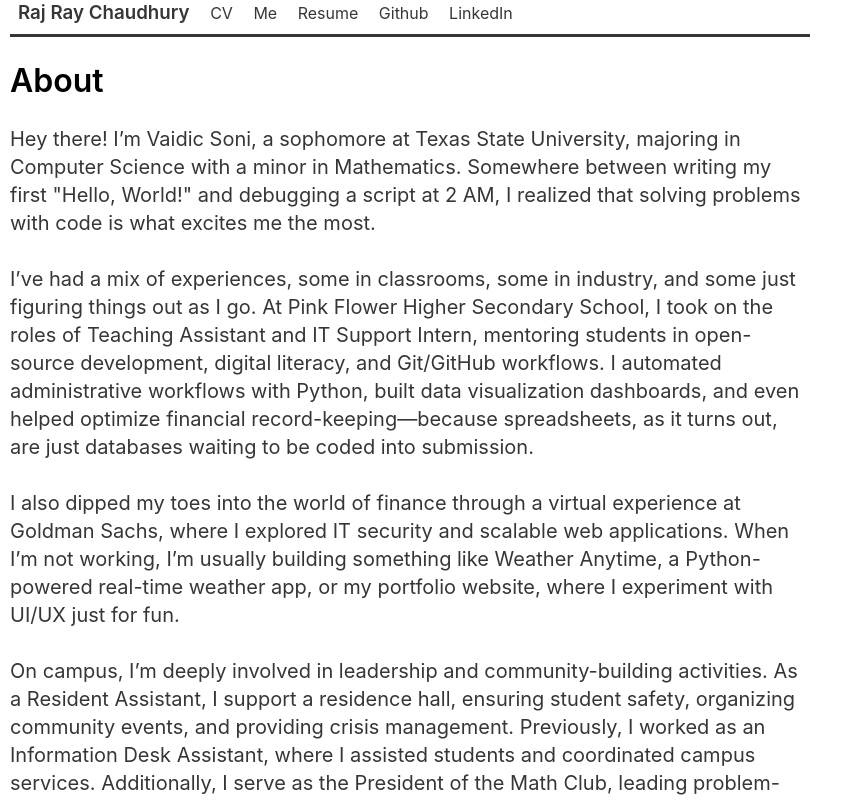
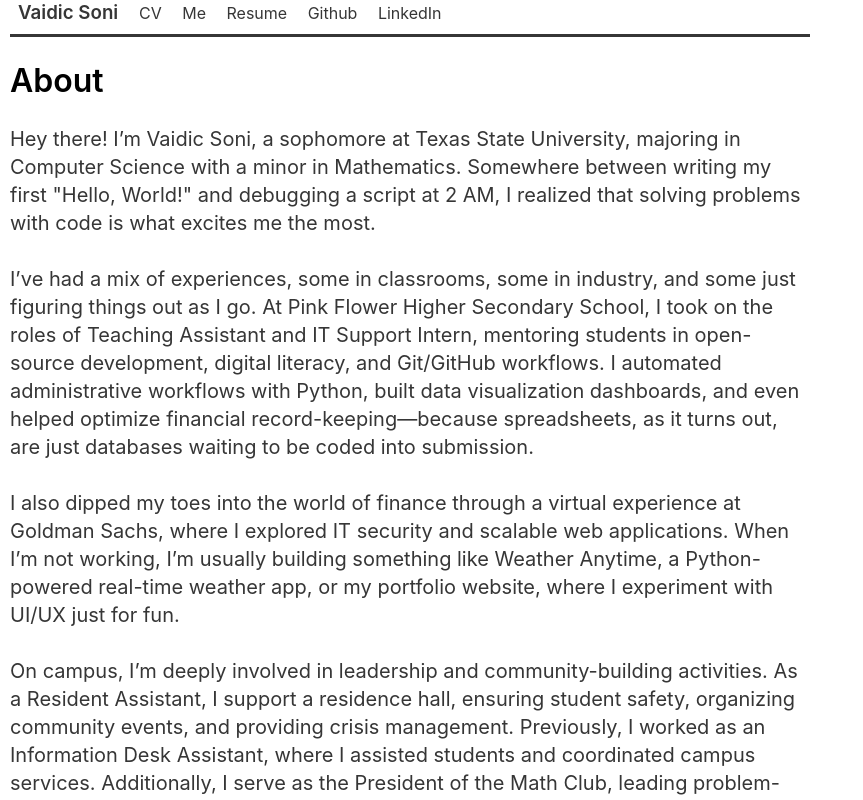
Before and after one commit to VaidicSoni/Portfolio, a website built with Parcel: page about.html in a window 1280 px wide. Shown: the top 800 px of the page, without its empty margins (0-863 px from the left). Built offline with nearby package versions, Linux system fonts and the light colour scheme.

Commit message:
Fixed some errors

```diff
--- a/about.html
+++ b/about.html
@@ -40,10 +40,10 @@
     <section>
         <nav id="links">
             <h3 id="fullName">
-                <a href="http://VaidicSoni.github.io/">Raj Ray Chaudhury</a>
+                <a href="http://vaidicsoni.github.io/Portfolio/">Vaidic Soni</a>
             </h3>
-            <a id="cv" href="https://raj-ray-chaudhury.netlify.app/" target="_blank">CV</a>
-            <a id="about" href="https://VaidicSoni.github.io/about.html">Me</a>
+            <a id="cv" href="https://vaidic-soni.netlify.app/" target="_blank">CV</a>
+            <a id="about" href="https://vaidicsoni.github.io/Portfolio/about.html">Me</a>
             <a id="resume" href="https://drive.google.com/file/d/1T0p44VyqFkU8-aBtXKKjrRbaBxSiTpzb/view?usp=sharing" target="_blank">Resume</a>
             <a id="github" href="https://github.com/VaidicSoni" target="_blank">Github</a>
             <a id="linkedin" href="https://www.linkedin.com/in/vaidic-soni1004/" target="_blank">LinkedIn</a>
@@ -130,7 +130,7 @@
                 <p>
                     The content of this site is licensed under
                     <a href="https://creativecommons.org/licenses/by-sa/2.0/">CC BY-SA 2.0</a>. The
-                    <a href="">code for this website</a>
+                    <a href="vaidicsoni.github.io/Portfolio/">code for this website</a>
                     is licensed under
                     <a href="https://choosealicense.com/licenses/agpl-3.0/">AGPLv3</a>.
                 </p>
```
Also changed, not shown: index.html (+1 -1 lines).
